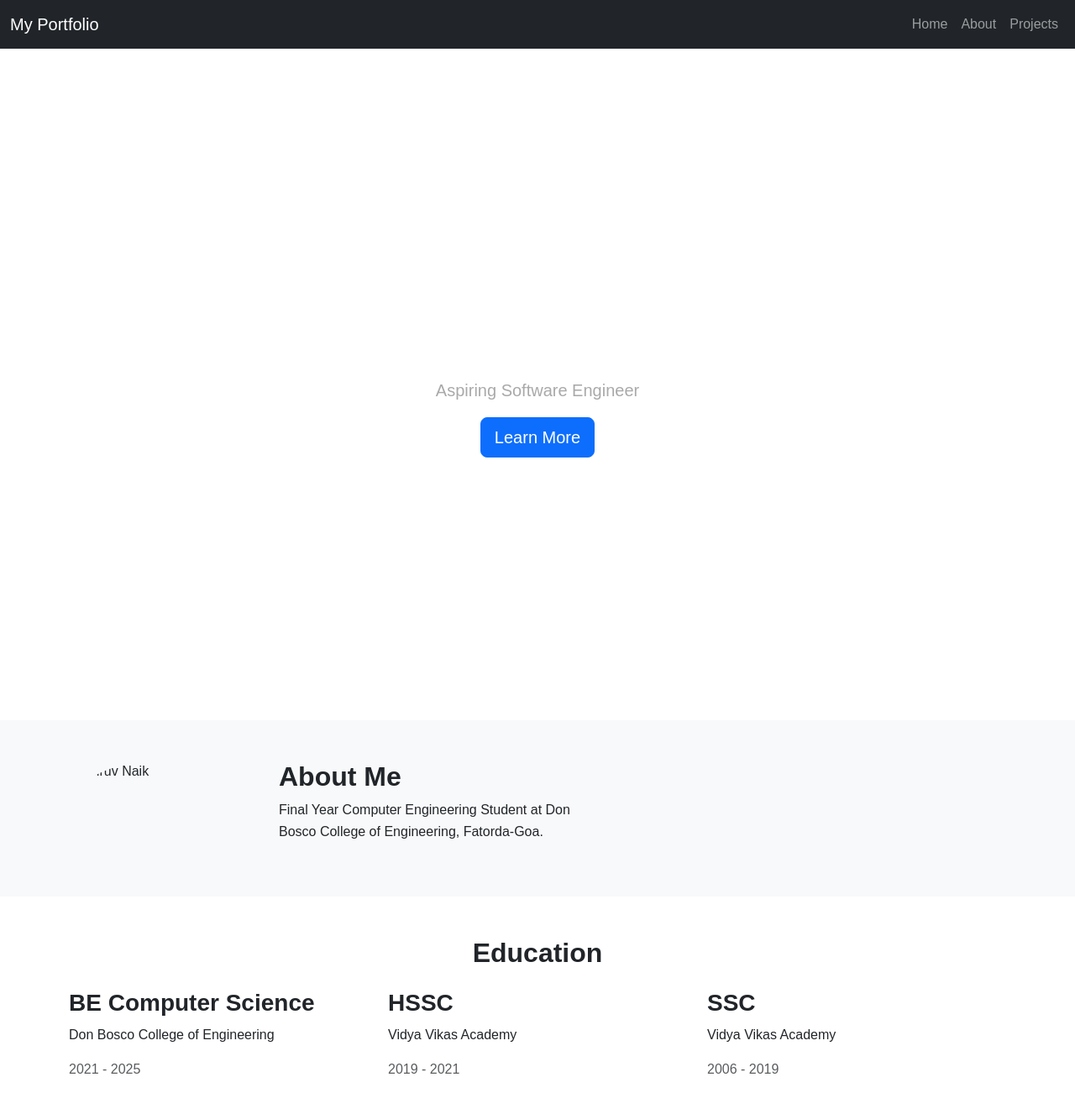
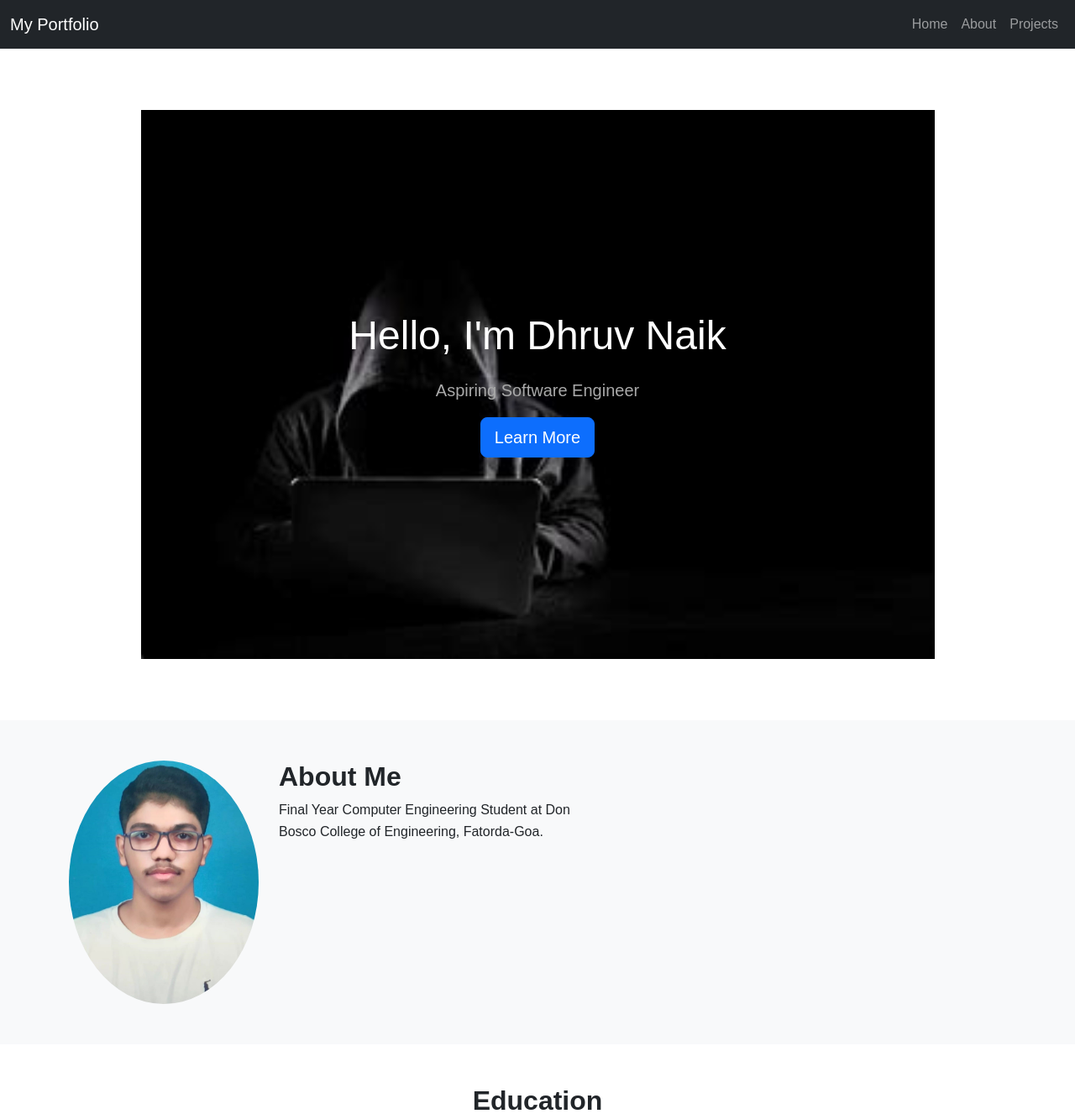
Before and after one commit to proindian27/My-Portfolio, a plain HTML site: page index.html in a window 1280 px wide. Shown: the top 1333 px of the page at 84% size. Drawn offline with nearby package versions, Linux system fonts and the light colour scheme.

Commit message:
adjusted path of initial images

```diff
--- a/index.html
+++ b/index.html
@@ -48,8 +48,7 @@
 			<div
 				class="container"
 				style="
-					background: url('/public/background.jpeg') no-repeat center
-						center/contain;
+					background: url('/background.jpeg') no-repeat center center/contain;
 					padding: 15rem;
 				"
 			>
@@ -64,7 +63,7 @@
 			<div class="container">
 				<div class="row">
 					<img
-						src="/public/dnaik.jpeg"
+						src="/dnaik.jpeg"
 						alt="Dhruv Naik"
 						class="img-fluid rounded-circle"
 						style="width: 250px; height: auto"
```
